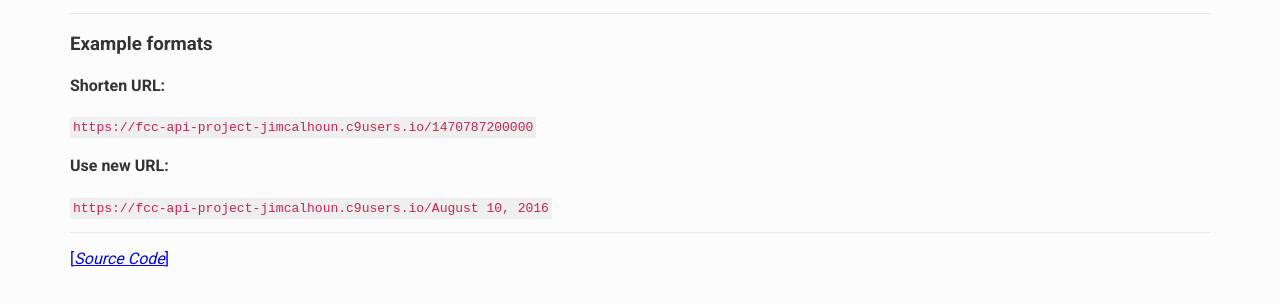
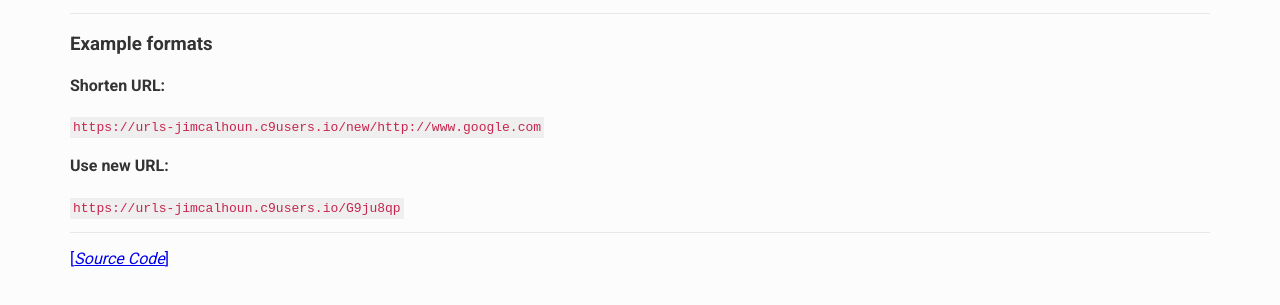
Before and after one commit to jc190/url-shortener, a website: page client/index.html in a window 1280 px wide. Shown: the part 143-448 px from the top of the page. Drawn offline with Linux system fonts and the light colour scheme.

Commit message:
fixed bug

```diff
--- a/client/index.html
+++ b/client/index.html
@@ -28,9 +28,9 @@
                      + '****************\n'
                      + '### __Example formats__\n'
                      + '#### Shorten URL:\n'
-                     + '`https://fcc-api-project-jimcalhoun.c9users.io/1470787200000`\n'
+                     + '`https://urls-jimcalhoun.c9users.io/new/http://www.google.com`\n'
                      + '#### Use new URL:\n'
-                     + '`https://fcc-api-project-jimcalhoun.c9users.io/August 10, 2016`\n'
+                     + '`https://urls-jimcalhoun.c9users.io/G9ju8qp`\n'
                      + '****************\n'
                      + '[[_Source Code_]](https://github.com/jc190/url-shortener)\n';
             document.getElementById('content').innerHTML =
```
Also changed, not shown: server.js (+5 -24 lines).
